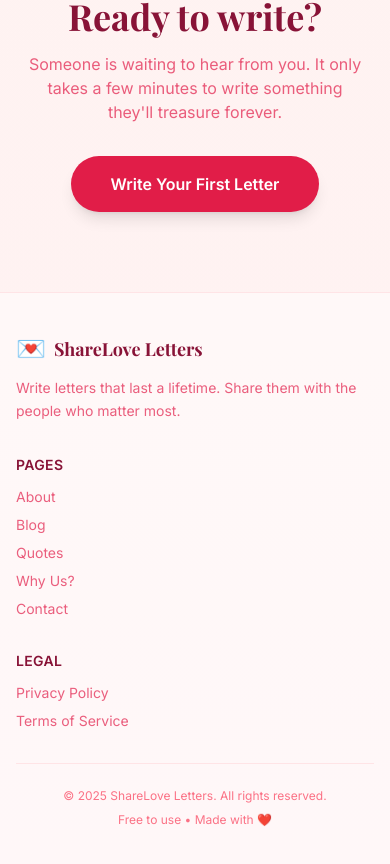
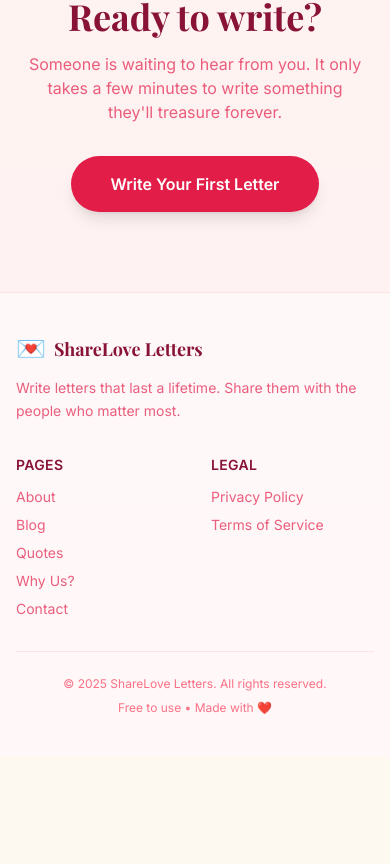
Before and after one commit to gulzardevai/heartfelt-letters, a Next.js app: page /about in a window 390 px wide. Shown: the part 2815-3679 px from the top of the page. After the commit the page ends 3571 px from the top, so only its background shows below. Built offline with nearby package versions, Linux system fonts and the light colour scheme; no server answers.

Commit message:
Footer: Pages and Legal columns side by side on mobile

```diff
--- a/components/Footer.tsx
+++ b/components/Footer.tsx
@@ -4,8 +4,8 @@ export default function Footer() {
   return (
     <footer className="border-t border-rose-100 bg-white/40 mt-auto">
       <div className="max-w-6xl mx-auto px-4 sm:px-6 py-10 sm:py-12">
-        <div className="grid md:grid-cols-3 gap-8 mb-8">
-          <div>
+        <div className="grid grid-cols-2 md:grid-cols-3 gap-8 mb-8">
+          <div className="col-span-2 md:col-span-1">
             <div className="flex items-center gap-2 mb-3">
               <span className="text-2xl">💌</span>
               <span className="font-serif text-lg font-bold text-rose-900">ShareLove Letters</span>
```
